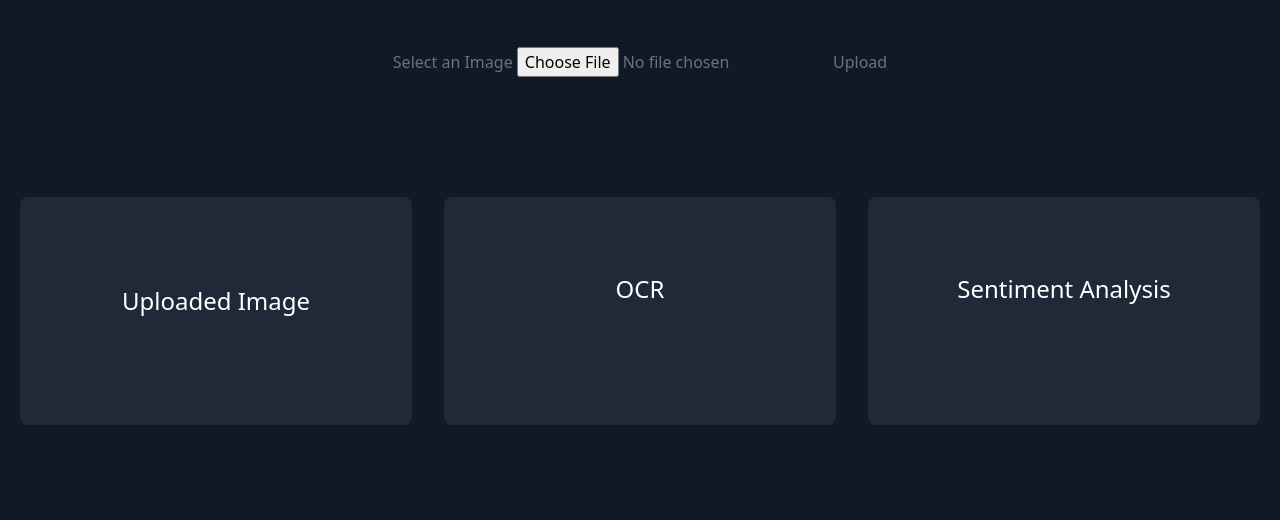
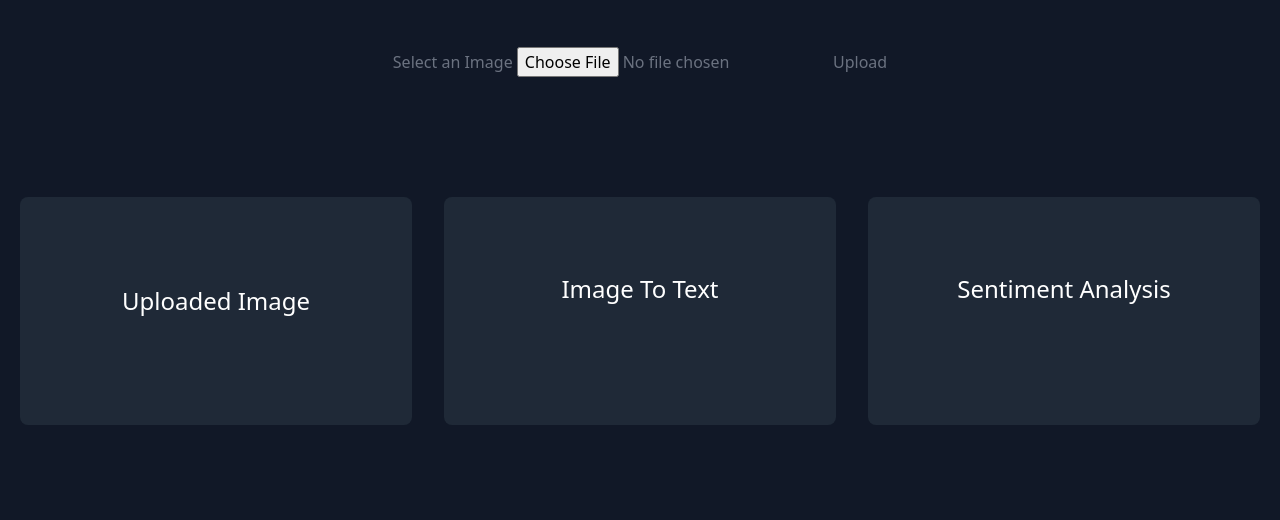
Before and after one commit to djsurt/SentimentAnalysis351, a Flask app: page / in a window 1280 px wide. Shown: the part 81-601 px from the top of the page. Run offline with Flask 2, Linux system fonts and the light colour scheme; parts of the project's set-up code (start-up, migrations or seed data) failed here and were passed over.

Commit message:
Update homepage.html

```diff
--- a/Sentiment-analysis-images/templates/homepage.html
+++ b/Sentiment-analysis-images/templates/homepage.html
@@ -119,7 +119,7 @@
       <div class="p-4 lg:w-1/3">
         <div class="h-full bg-gray-800 px-8 pt-16 pb-24 rounded-lg overflow-hidden text-center relative" >
                      <p class="leading-relaxed mb-3" id="ocr"></p>
-                     <h1 class="title-font sm:text-2xl text-xl font-medium text-white mb-3">OCR</h1>
+                     <h1 class="title-font sm:text-2xl text-xl font-medium text-white mb-3">Image To Text</h1>
 
         </div>
       </div>
```
